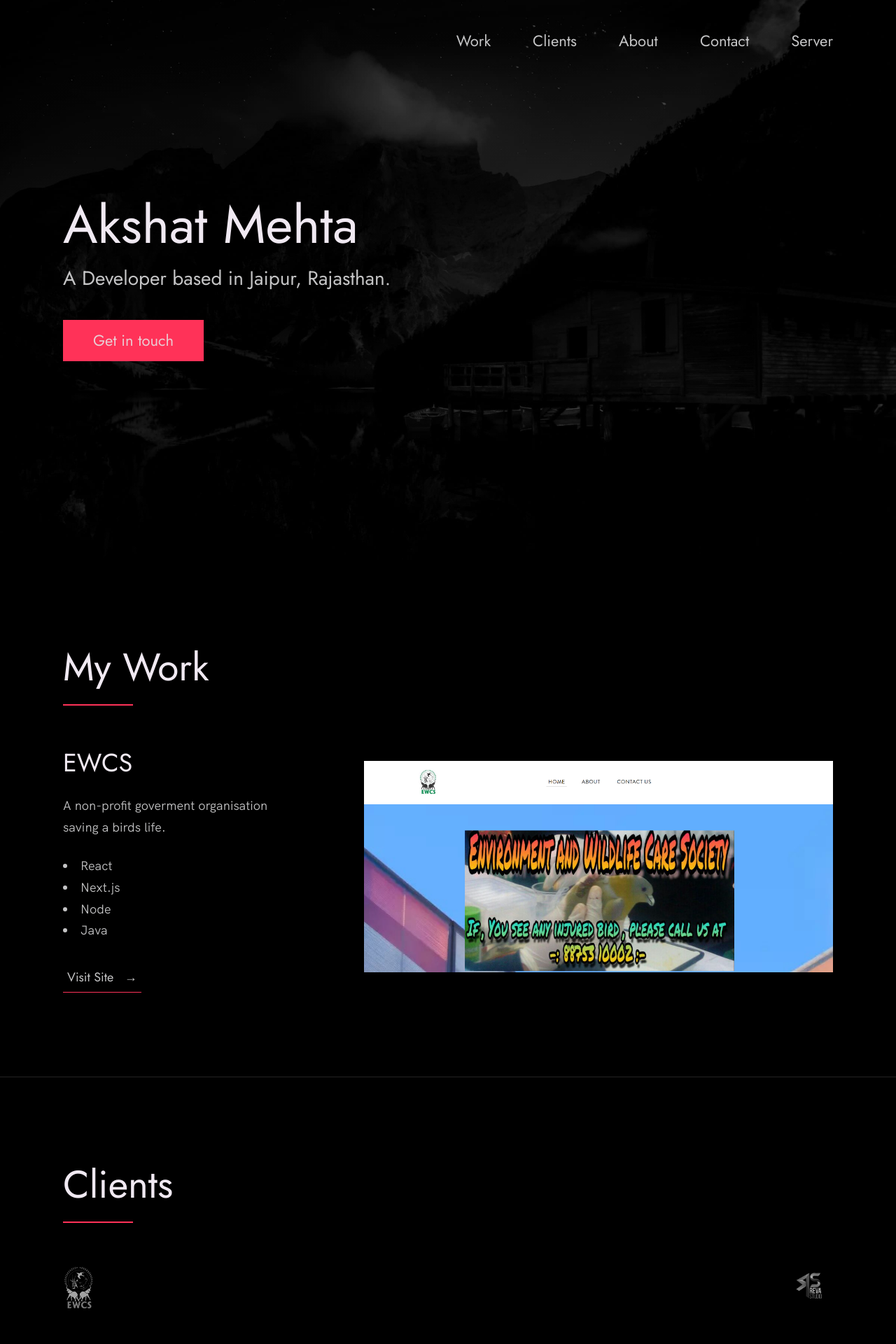
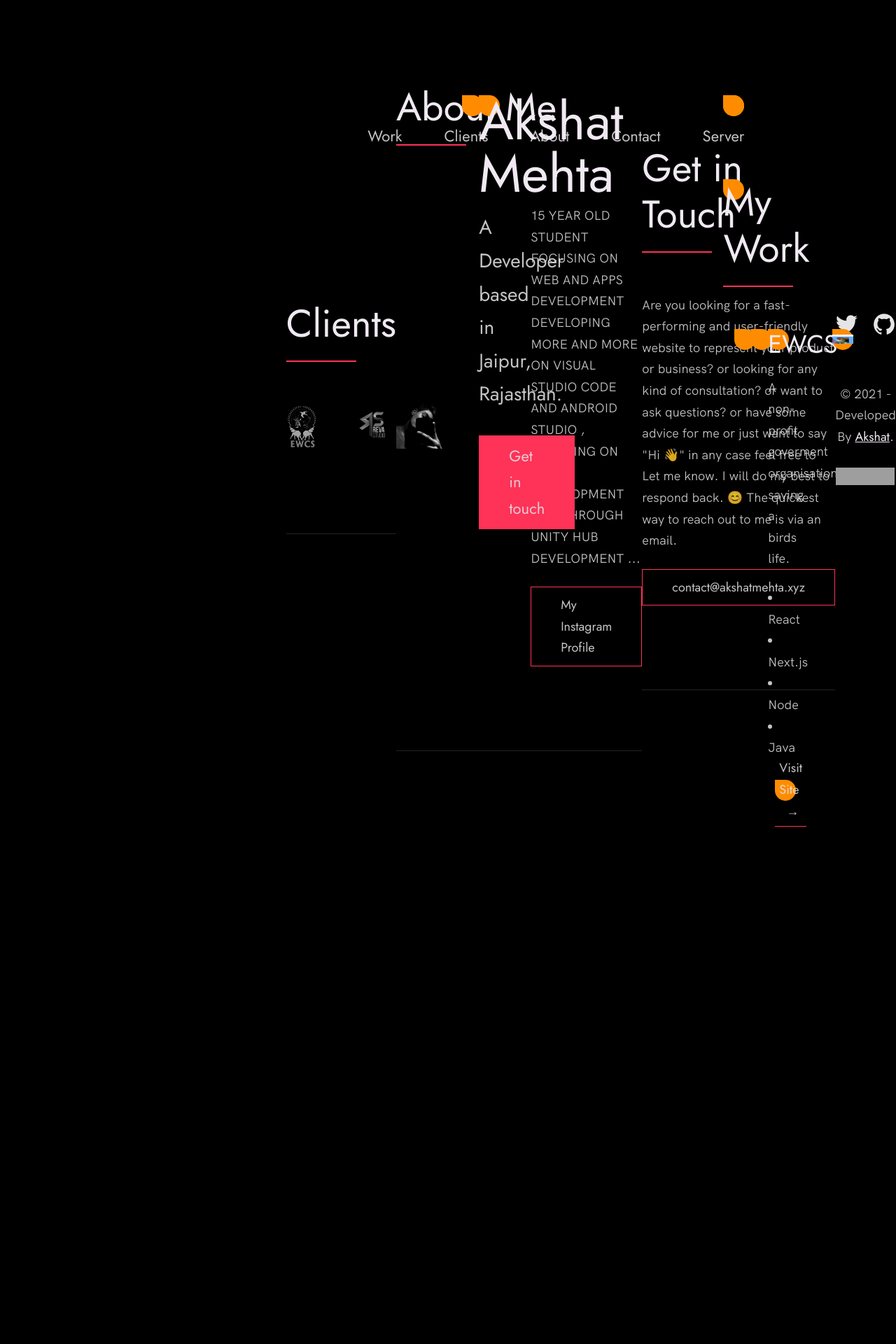
Before and after one commit to akshatmehta-ai/akshatmehta-ai.github.io, a PHP site: page / in a window 1280 px wide. Shown: the top 1920 px of the page at 70% size. After the commit the page ends 1181 px from the top, so only its background shows below. Run offline with PHP 8.4, Linux system fonts and the light colour scheme; grey boxes are pictures that could not be loaded.

Commit message:
Update index.css

```diff
--- a/index.css
+++ b/index.css
@@ -1,6 +1,54 @@
 /* --------------------------------------- */
 /* ----- Basic Setup ----- */
 /* --------------------------------------- */
+body {
+background: #000;
+display: flex;
+min-height: 100vh;
+align-items: center;
+justify-content: center;
+background: ;
+overflow: hidden;
+}
+.loader {
+width: 100%;
+display: flex;
+}
+.loader div {
+border-radius: 0 25px 25px 25px;
+position: absolute;
+left: -20px;
+animation: animate 2.5s ease infinite;
+width: 30px;
+height: 30px;
+background: darkorange;
+}
+@keyframes animate {
+0% {
+left: -20px;
+}
+49% {
+left: 49%;
+}
+50% {
+left: 50%;
+}
+100% {
+left: 115%;
+}
+}
+.loader div:nth-child(1) {
+animation-delay: 0s;
+}
+.loader div:nth-child(2) {
+animation-delay: 0.3s;
+}
+.loader div:nth-child(3) {
+animation-delay: 0.6s;
+}
+.loader div:nth-child(4) {
+animation-delay: 0.9s;
+}
 
 @font-face {
     font-family: 'Hk Grotesk';
```
